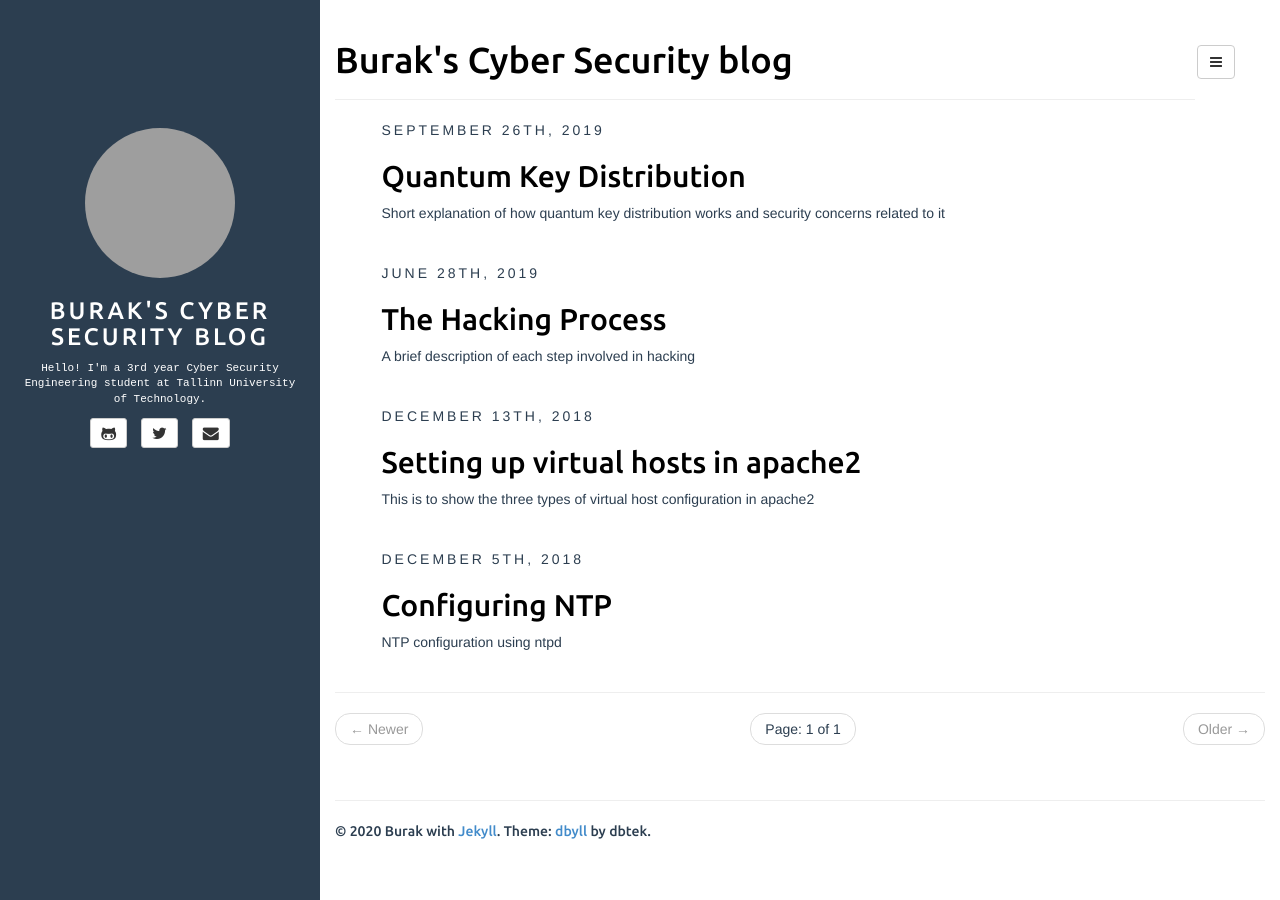
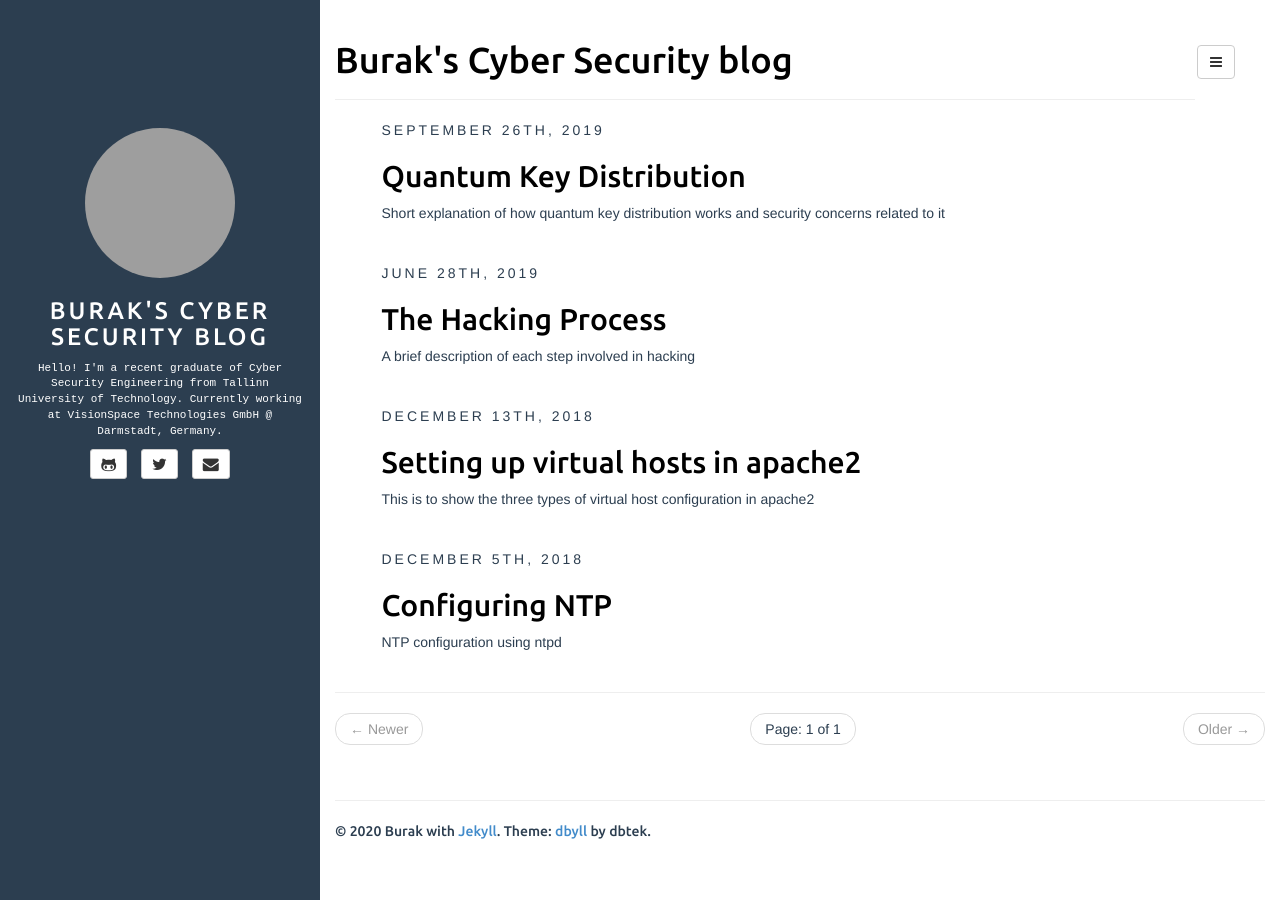
Before and after one commit to mavzerburak0/mavzerburak0.github.io, a Jekyll site: the page built from index.html, in a window 1280 px wide. Built offline with Jekyll 4.4.1, drawn with Linux system fonts in a browser that asks for light colours; the list of posts is cut into pages by our own code; grey boxes are pictures that could not be loaded.

Commit message:
update bio

```diff
--- a/_config.yml
+++ b/_config.yml
@@ -21,7 +21,7 @@ author:
   github: mavzerburak0
   twitter: burakmavzer_
   linkedin: kadir-burak-mavzer
-  bio: Hello! I'm a 3rd year Cyber Security Engineering student at Tallinn University of Technology.
+  bio: Hello! I'm a recent graduate of Cyber Security Engineering from Tallinn University of Technology. Currently working at VisionSpace Technologies GmbH @ Darmstadt, Germany.
   email_md5: f738f728300835bb12c636a85fc1d2c7
 
 rss_path: feed.xml
```
